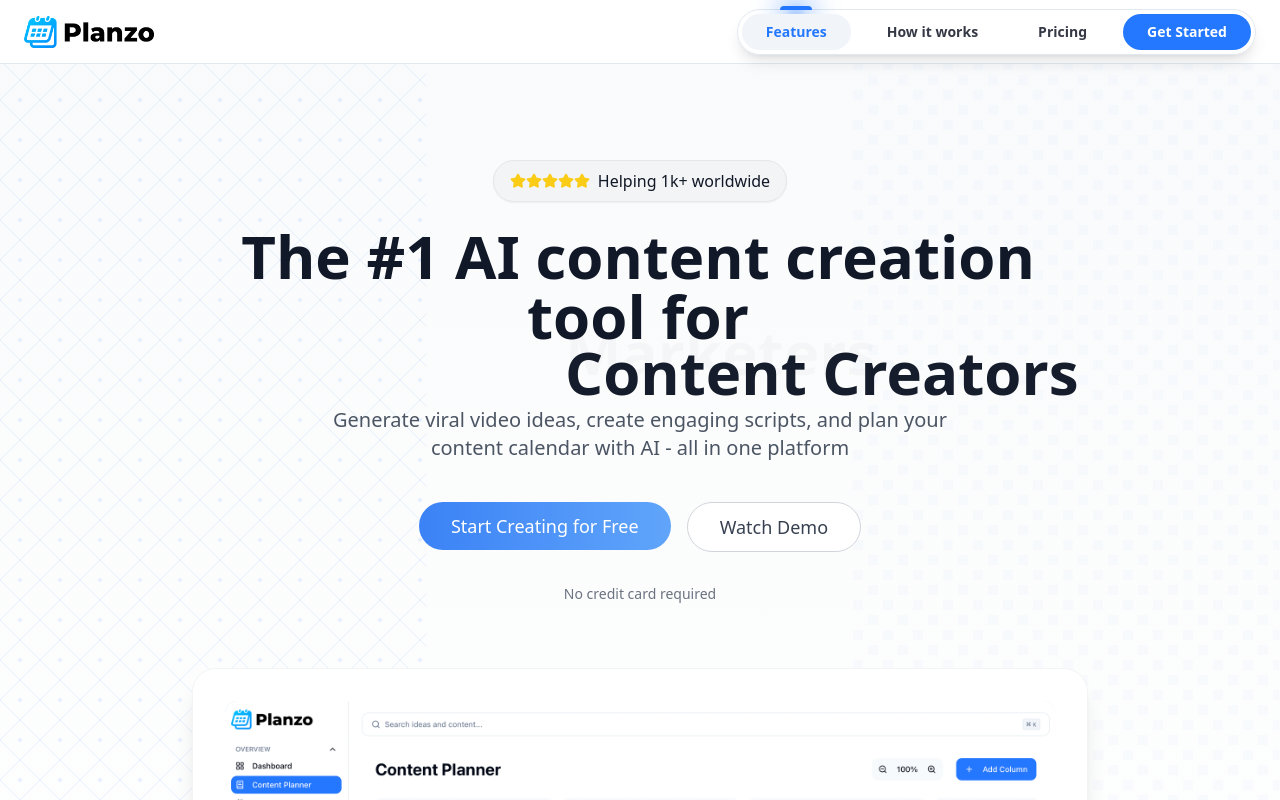
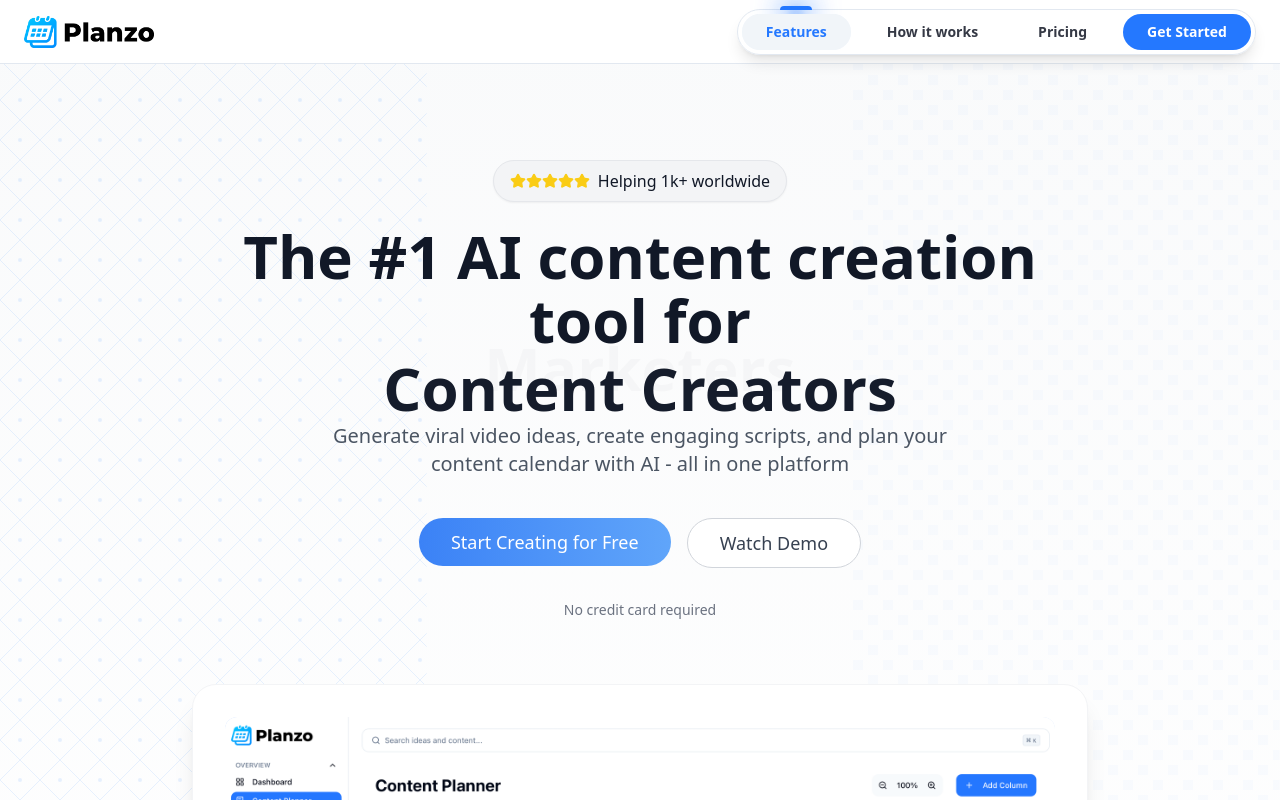
Before and after one commit to Tasklyios/planzo-ai, a React (Vite) app: page / in a window 1280 px wide. Shown: the top 800 px of the page. Built offline with nearby package versions, Linux system fonts and the light colour scheme.

Commit message:
Refactor Hero text layout
Updates the Hero component to adjust the text layout on desktop, centering the text and adding line breaks for improved readability.

```diff
--- a/src/components/Hero.tsx
+++ b/src/components/Hero.tsx
@@ -57,9 +57,10 @@ const Hero = () => {
                 <AnimatedTextSwitcher titles={useCases} className="mt-2" />
               </>
             ) : (
-              <div className="flex flex-wrap justify-center items-center">
-                <span className="mr-1">The #1 AI content creation tool for</span>
-                <AnimatedTextSwitcher titles={useCases} className="inline-block -mt-1" />
+              <div className="flex flex-col items-center justify-center">
+                <div>The #1 AI content creation</div>
+                <div className="mt-1 mb-1">tool for</div>
+                <AnimatedTextSwitcher titles={useCases} className="mt-1" />
               </div>
             )}
           </h1>
--- a/src/components/ui/animated-text-switcher.tsx
+++ b/src/components/ui/animated-text-switcher.tsx
@@ -28,11 +28,11 @@ export function AnimatedTextSwitcher({
 
   return (
     <div className={`relative ${className}`}>
-      <div className="relative min-w-[150px] min-h-[40px]">
+      <div className="relative min-w-[150px] min-h-[40px] flex justify-center">
         {titles.map((title, index) => (
           <motion.span
             key={index}
-            className="absolute left-0 font-bold whitespace-nowrap"
+            className="absolute font-bold whitespace-nowrap"
             initial={{ opacity: 0, y: 20 }}
             transition={{ type: "spring", stiffness: 100 }}
             animate={
```
